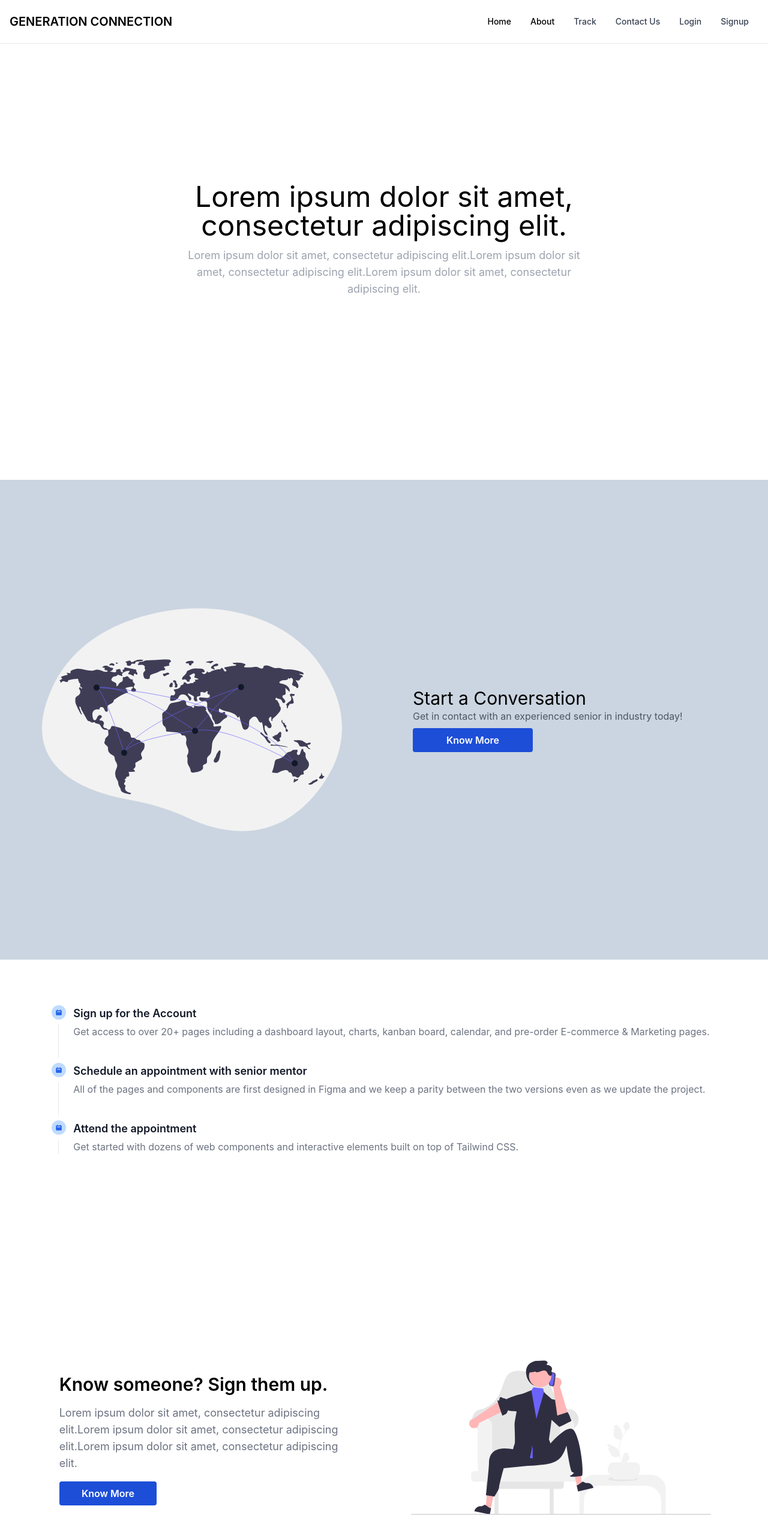
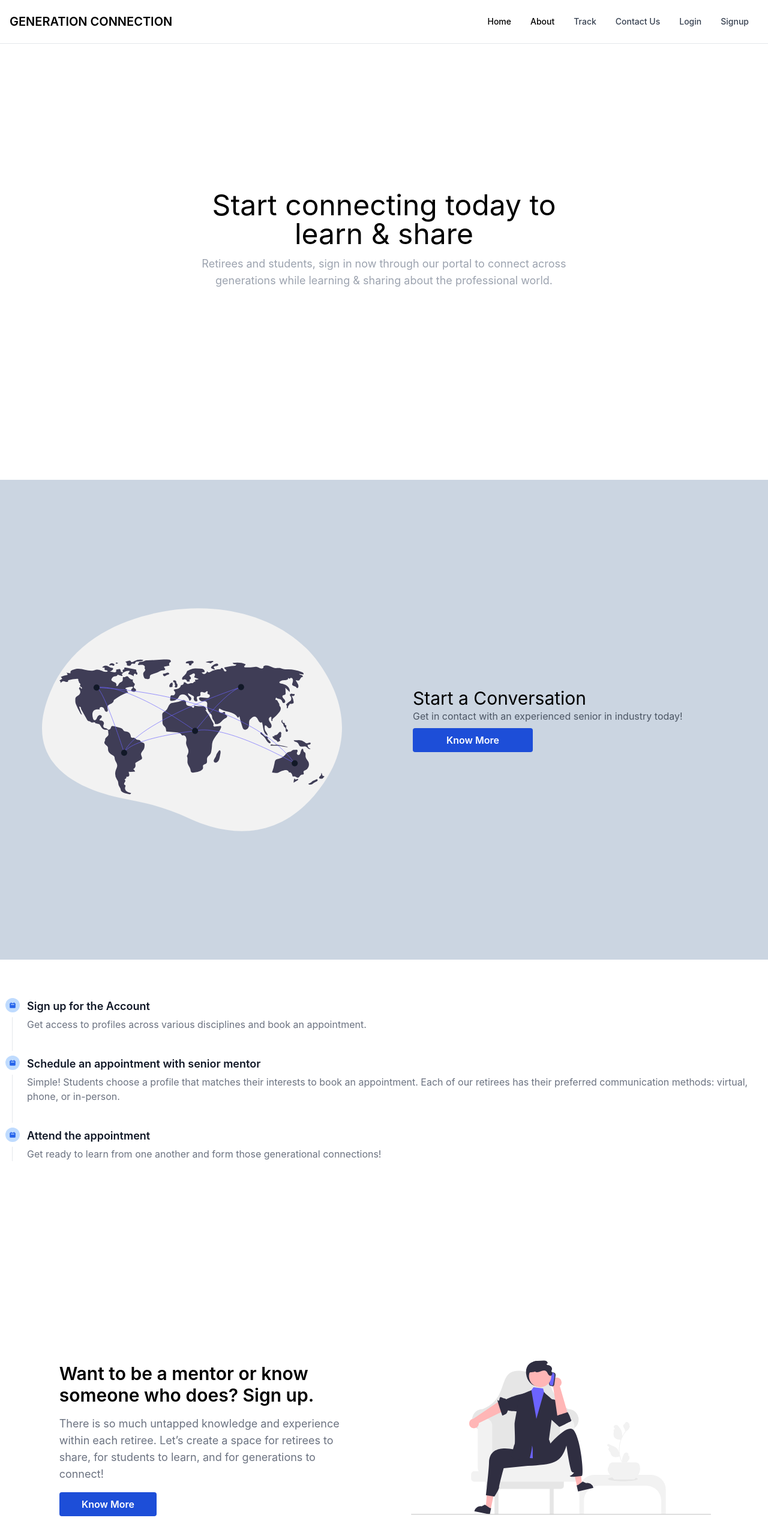
Before and after one commit to sanket2904/hackathon, a Next.js app: page /track in a window 1280 px wide. Shown: the top 2566 px of the page at 60% size. Built offline with nearby package versions, Linux system fonts and the light colour scheme.

Commit message:
about, track

```diff
--- a/pages/about.jsx
+++ b/pages/about.jsx
@@ -24,12 +24,13 @@ export default function About() {
                     <p className="text-lg sm:px-14 text-left">
                     Then, the question we want to solve at Hacks for Humanity 2022 is, “How do we facilitate the formation of this collective experience? How do we create these cross-generational connections?”
                     </p>
+
             </div>
             <div className="cardssection p-5 w-screen flex flex-wrap justify-center items-center md:gap-8">
 
                 <a href="#" className="block md:w-1/2  md:max-w-xl p-6 max-w-sm bg-white rounded-lg border max-h-56 mt-3 mb-3 border-gray-200 shadow-md hover:bg-gray-100 ">
                     <h5 className="mb-2 text-2xl font-bold tracking-tight text-gray-900 ">What does Generation Connection do?</h5>
-                    <p className="font-normal text-xs sm:text-base text-gray-700 dark:text-gray-400">Generation Connection is a platform that connects retired experienced workers and college students through one-on-one advising meetings.
+                    <p className="font-normal text-xs md:text-base text-gray-700 dark:text-gray-400">Generation Connection is a platform that connects retired experienced workers and college students through one-on-one advising meetings.
 While college students struggle to explore the vast and oftentimes confusing professional world, retirees have first-hand experiences that students can learn from.
 </p>
                 </a>
@@ -37,7 +38,7 @@ While college students struggle to explore the vast and oftentimes confusing pro
                 <a href="#" className="block md:w-1/2 md:max-w-xl p-6 max-w-sm bg-white rounded-lg border  max-h-56 mt-3 mb-3 border-gray-200 shadow-md hover:bg-gray-100 ">
                     <h5 className="mb-2 text-2xl font-bold tracking-tight text-gray-900 ">How does Generation Connection work?
 </h5>
-                    <p className="font-normal text-xs sm:text-base text-gray-700 dark:text-gray-400">For retirees: We welcome individual sign-ups as well as recommendations from companies and universities’ professors. Please sign up here to proceed.
+                    <p className="font-normal text-xs md:text-base text-gray-700 dark:text-gray-400">For retirees: We welcome individual sign-ups as well as recommendations from companies and universities’ professors. Please sign up here to proceed.
 For students: Students can book an appointment for free with a professional of their choice by signing up.
 </p>
                 </a>
@@ -106,15 +107,10 @@ For students: Students can book an appointment for free with a professional of t
                     </div>
                 </div>
                 <div class="w-full max-w-sm bg-white rounded-lg border md:mt-0 border-gray-200 shadow-md ">
-                    <div class="flex justify-end px-4 pt-4">
-
-
-
-                    </div>
                     <div class="flex flex-col items-center p-5 ">
                         <Image class="mb-3 w-24 h-24 rounded-full shadow-lg" height={80} width={80} src="https://cdn.uploadly.dev/634228a29666525789e0c1c9fred1.PNG" alt="Bonnie image" />
                         <h5 class="mb-1 text-xl font-medium text-gray-900 ">Fred</h5>
-                        <div class="flex mt-4 space-x-3 md:mt-6 text-center">
+                        <div class="flex mt-2 space-x-3 md:mt-2 text-center">
                             <div className="description">
                             <ul className="list-disc">
                                         <li>Retired police officer</li>
--- a/pages/track.jsx
+++ b/pages/track.jsx
@@ -14,10 +14,10 @@ export default function Trackk() {
             <div className="w-screen h-screen flex flex-wrap justify-center items-center p-5">
                 <div className="top text-center">
                     <h1 className=" text-3xl  md:text-4xl lg:text-5xl max-w-2xl">
-                        Lorem ipsum dolor sit amet, consectetur adipiscing elit.
+                    Start connecting today to learn & share
                     </h1>
                     <p className="max-w-2xl  text-gray-400 mt-3 md:text-lg ">
-                        Lorem ipsum dolor sit amet, consectetur adipiscing elit.Lorem ipsum dolor sit amet, consectetur adipiscing elit.Lorem ipsum dolor sit amet, consectetur adipiscing elit.
+                    Retirees and students, sign in now through our portal to connect across generations while learning & sharing about the professional world.
                     </p>
                 </div>
             </div>
@@ -31,7 +31,7 @@ export default function Trackk() {
                         </span>
                         <h3 className="flex items-center mb-1 text-lg font-semibold text-gray-900 ">Sign up for the Account</h3>
 
-                        <p className="mb-4 text-base font-normal text-gray-500 ">Get access to over 20+ pages including a dashboard layout, charts, kanban board, calendar, and pre-order E-commerce &amp; Marketing pages.</p>
+                        <p className="mb-4 text-base font-normal text-gray-500 ">Get access to profiles across various disciplines and book an appointment.</p>
 
                     </li>
                     <li className="mb-10 ml-6">
@@ -41,7 +41,7 @@ export default function Trackk() {
                         </span>
                         <h3 className="mb-1 text-lg font-semibold text-gray-900 " >Schedule an appointment with senior mentor</h3>
 
-                        <p className="text-base font-normal text-gray-500 ">All of the pages and components are first designed in Figma and we keep a parity between the two versions even as we update the project.</p>
+                        <p className="text-base font-normal text-gray-500 ">Simple! Students choose a profile that matches their interests to book an appointment. Each of our retirees has their preferred communication methods: virtual, phone, or in-person.</p>
                     </li>
                     <li className="ml-6">
                         <span className="flex absolute -left-3 justify-center items-center w-6 h-6 bg-blue-200 rounded-full ring-8 ring-white ">
@@ -49,13 +49,14 @@ export default function Trackk() {
                         </span>
                         <h3 className="mb-1 text-lg font-semibold text-gray-900 ">Attend the appointment</h3>
 
-                        <p className="text-base font-normal text-gray-500 ">Get started with dozens of web components and interactive elements built on top of Tailwind CSS.</p>
+                        <p className="text-base font-normal text-gray-500 ">Get ready to learn from one another and form those generational connections!</p>
                     </li>
                 </ol>
 
             </div>
-            <Hero headerText="Know someone? Sign them up." description="Lorem ipsum dolor sit amet, consectetur adipiscing elit.Lorem ipsum dolor sit amet, consectetur adipiscing elit.Lorem ipsum dolor sit amet, consectetur adipiscing elit." imageLink={phone} />
-            <div className="testemonicals flex justify-center w-full flex-col items-center">
+            <Hero headerText="Want to be a mentor or know someone who does? Sign up." description="There is so much untapped knowledge and experience within each retiree. Let’s create a space for retirees to share, for students to learn, and for generations to connect!
+" imageLink={phone} />
+            <div className="testemonicals flex justify-center w-full flex-col items-center pt-8">
                 <h1 className="text-3xl mt-4 mb-4">
                     Testemonials
                 </h1>
```
Also changed, not shown: public/people.svg (added).
